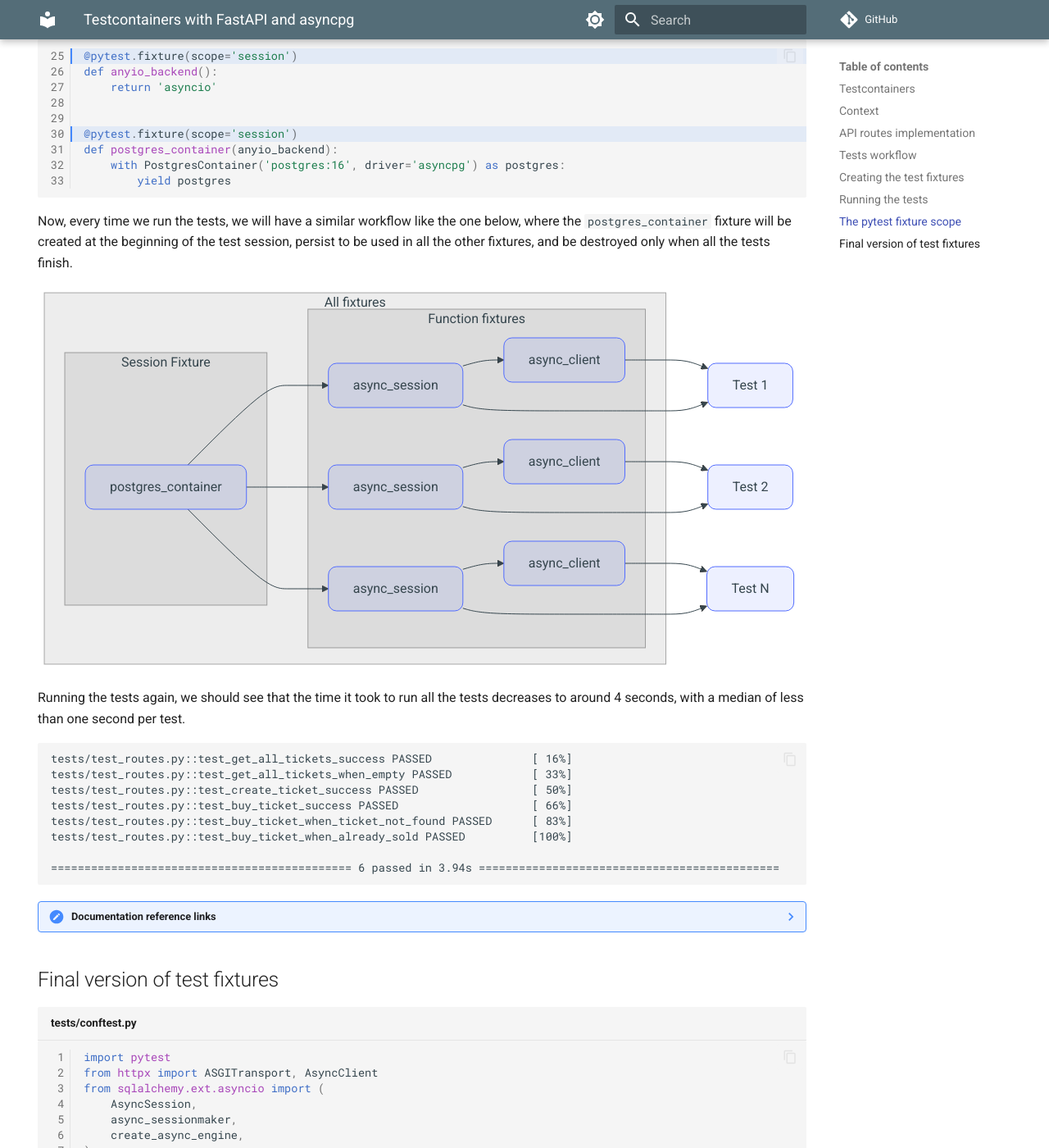
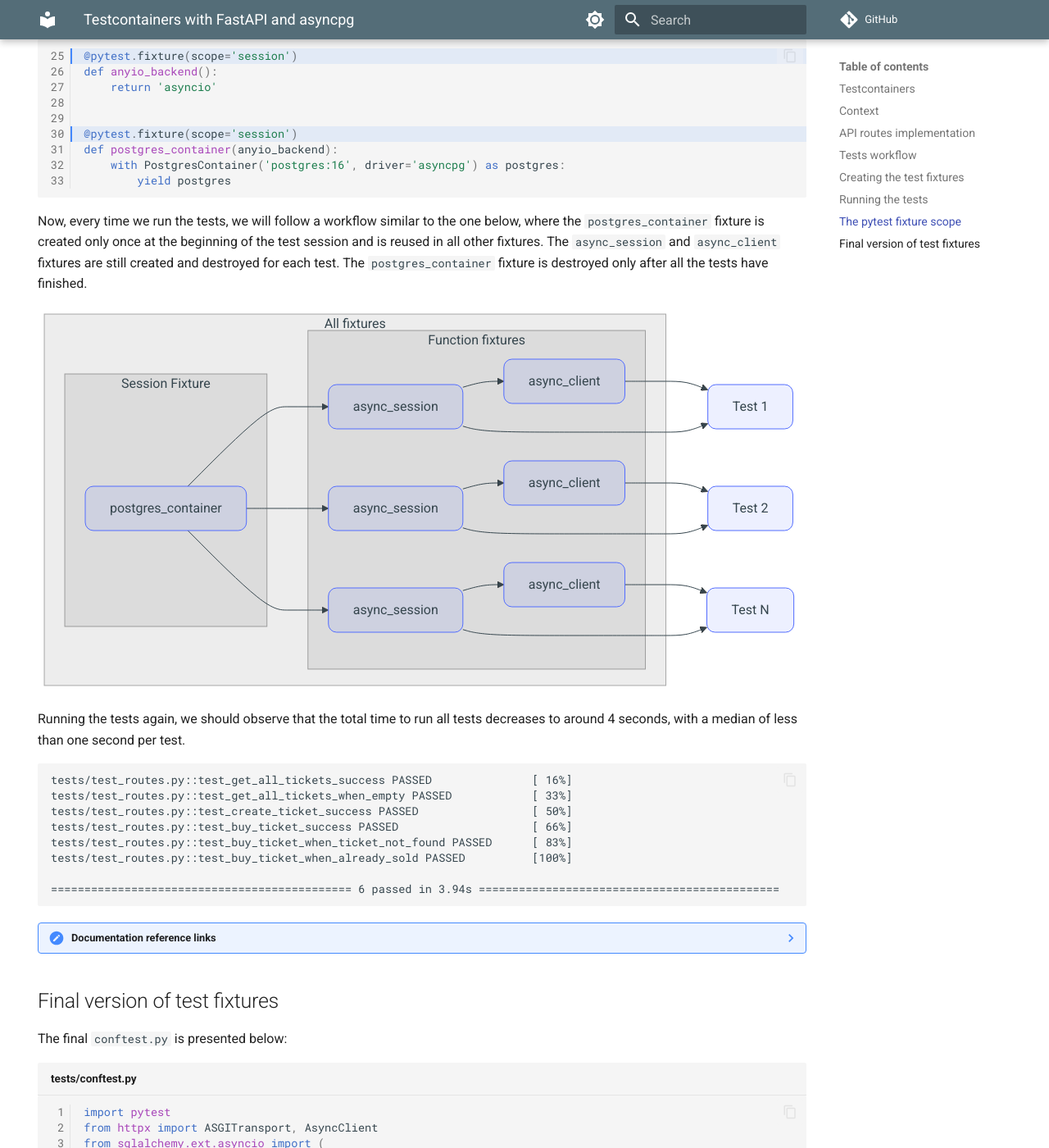
Before and after one commit to lealre/fastapi-testcontainer-asyncpg, an MkDocs documentation site: the page built from docs/index.md, in a window 1280 px wide and 1400 px high, scrolled down 10617 px. Shown: the whole window at 82% size. Built offline with MkDocs 1.6.1 and Material for MkDocs 9.7.7, drawn with Linux system fonts in a browser that asks for light colours; comment, search, counter and statistics services are not loaded.

Commit message:
docs: CI mkdocs material

````diff
--- a/docs/index.md
+++ b/docs/index.md
@@ -506,7 +506,7 @@ def postgres_container(anyio_backend):
         yield postgres
 ```
 
-Now, every time we run the tests, we will have a similar workflow like the one below, where the `postgres_container` fixture will be created at the beginning of the test session, persist to be used in all the other fixtures, and be destroyed only when all the tests finish.
+Now, every time we run the tests, we will follow a workflow similar to the one below, where the `postgres_container` fixture is created only once at the beginning of the test session and is reused in all other fixtures. The `async_session` and `async_client` fixtures are still created and destroyed for each test. The `postgres_container` fixture is destroyed only after all the tests have finished.
 
 ```mermaid
 flowchart LR
@@ -559,7 +559,7 @@ flowchart LR
     class async_session_n,async_client_n,test_n fixtureStyle;
 ```
 
-Running the tests again, we should see that the time it took to run all the tests decreases to around 4 seconds, with a median of less than one second per test.
+Running the tests again, we should observe that the total time to run all tests decreases to around 4 seconds, with a median of less than one second per test.
 
 ```
 tests/test_routes.py::test_get_all_tickets_success PASSED               [ 16%]
@@ -579,6 +579,8 @@ tests/test_routes.py::test_buy_ticket_when_already_sold PASSED          [100%]
     - [Higher-scoped fixtures are executed first](https://docs.pytest.org/en/stable/reference/fixtures.html#higher-scoped-fixtures-are-executed-first)
 
 ## Final version of test fixtures
+
+The final `conftest.py` is presented below:
 
 ```py title="tests/conftest.py" linenums="1"
 import pytest
````
Also changed, not shown: 1 other file.
